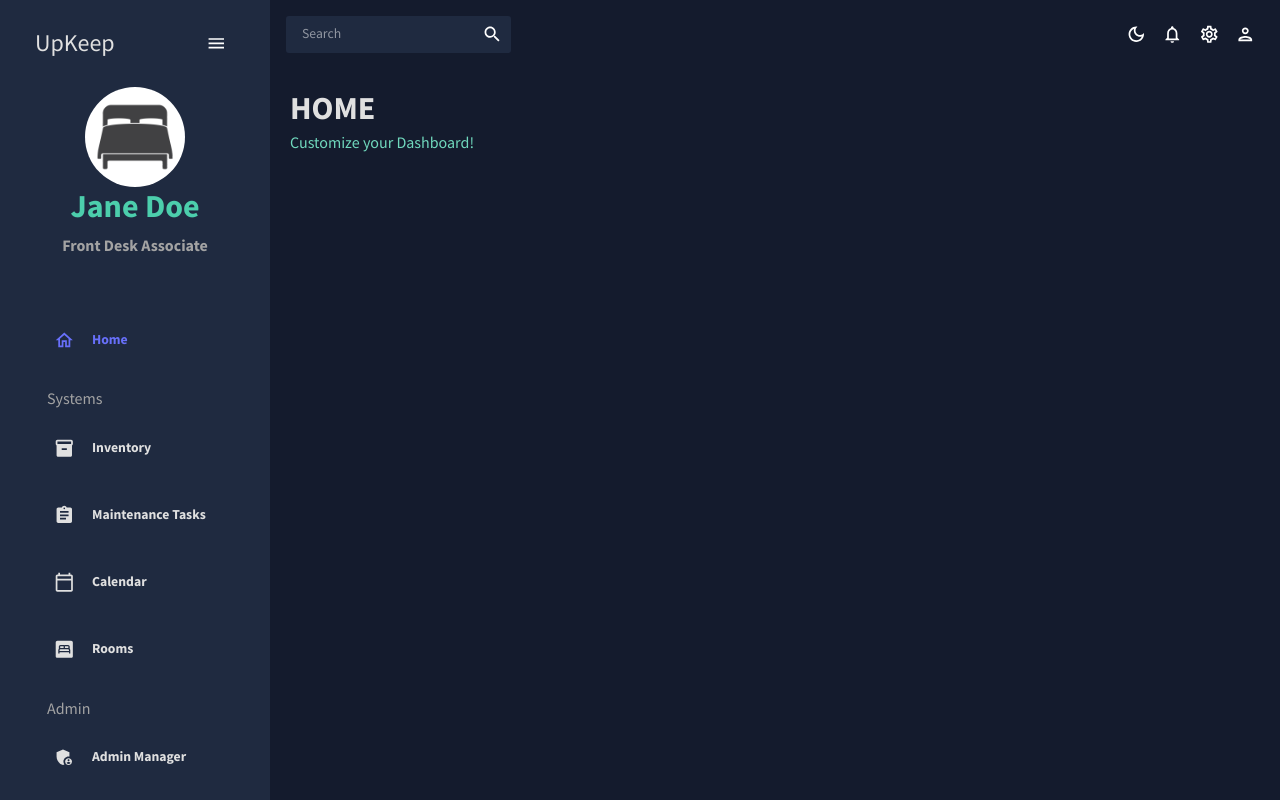
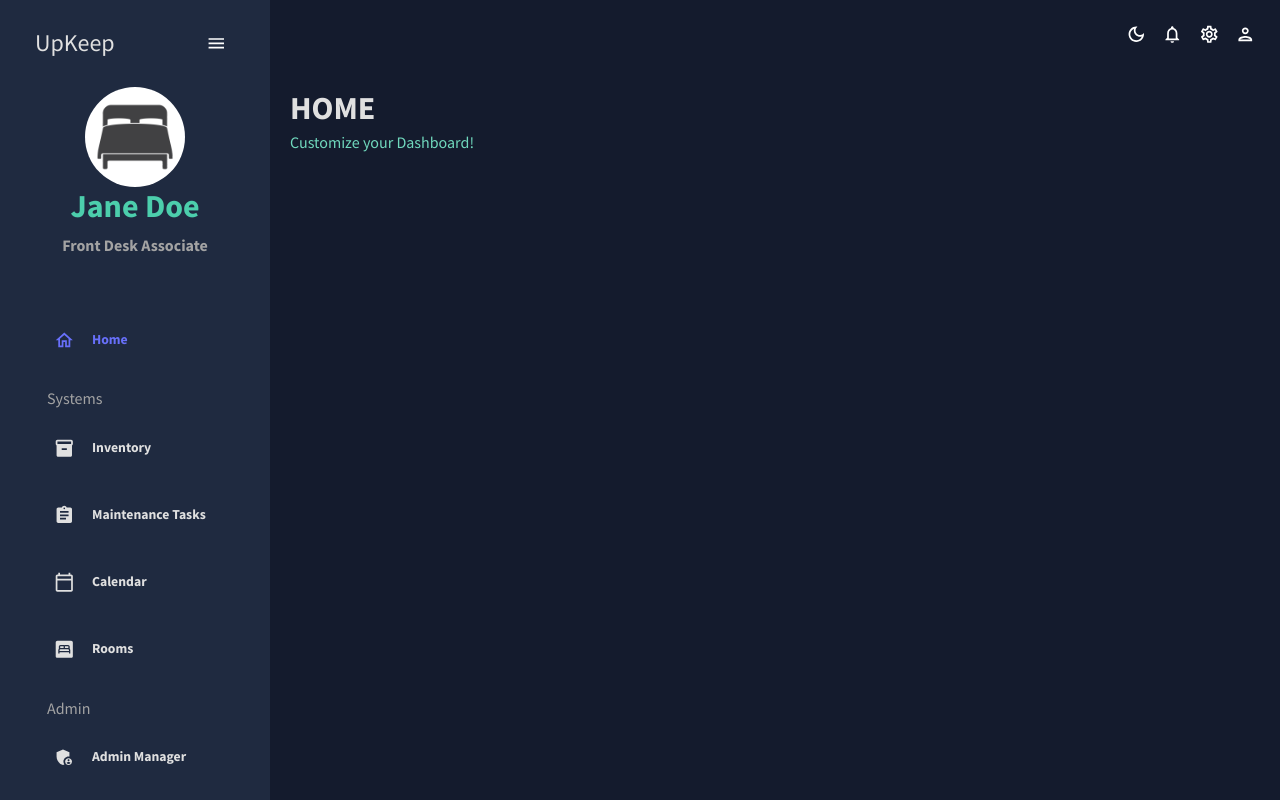
Before and after one commit to UpKeepUC/UpKeep, a React (Create React App) app in the folder UpKeepUI/: page / in a window 1280 px wide. Built offline with nearby package versions, Linux system fonts and the light colour scheme.

Commit message:
Removed SearchBar - commented out

```diff
--- a/UpKeepUI/src/pages/global/topbar.jsx
+++ b/UpKeepUI/src/pages/global/topbar.jsx
@@ -9,15 +9,16 @@ import SettingsOutlinedIcon from "@mui/icons-material/SettingsOutlined";
 import PersonOutlinedIcon from "@mui/icons-material/PersonOutlined";
 import SearchIcon from "@mui/icons-material/Search";
 
+
 const Topbar = () => {
     const theme = useTheme();
     const colors = tokens(theme.palette.mode);
     const colorMode = useContext(ColorModeContext);
 
     return (
-        <Box display="flex" justifyContent="space-between" p={2}>
+        <Box display="flex" justifyContent="end" p={2}>
           {/* SEARCH BAR */}
-          <Box
+{/*           <Box
             display="flex"
             backgroundColor={colors.primary[400]}
             borderRadius="3px"
@@ -26,10 +27,10 @@ const Topbar = () => {
             <IconButton type="button" sx={{ p: 1 }}>
               <SearchIcon />
             </IconButton>
-          </Box>
+          </Box> */}
 
           {/* ICONS */}
-          <Box display="flex">
+          <Box display="flex" >
             <IconButton onClick={colorMode.toggleColorMode}>
               {theme.palette.mode === "dark" ? (
                 <DarkModeOutlinedIcon />
```
